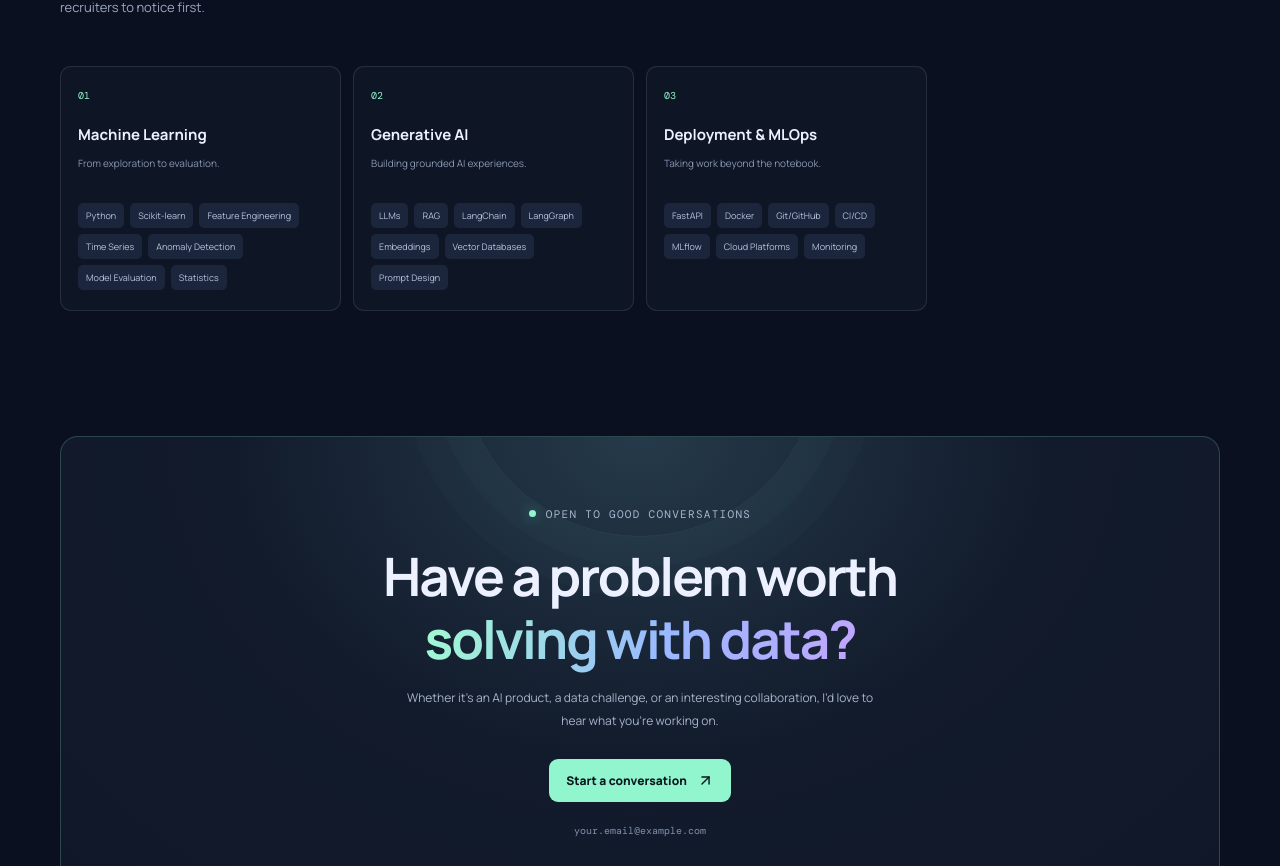
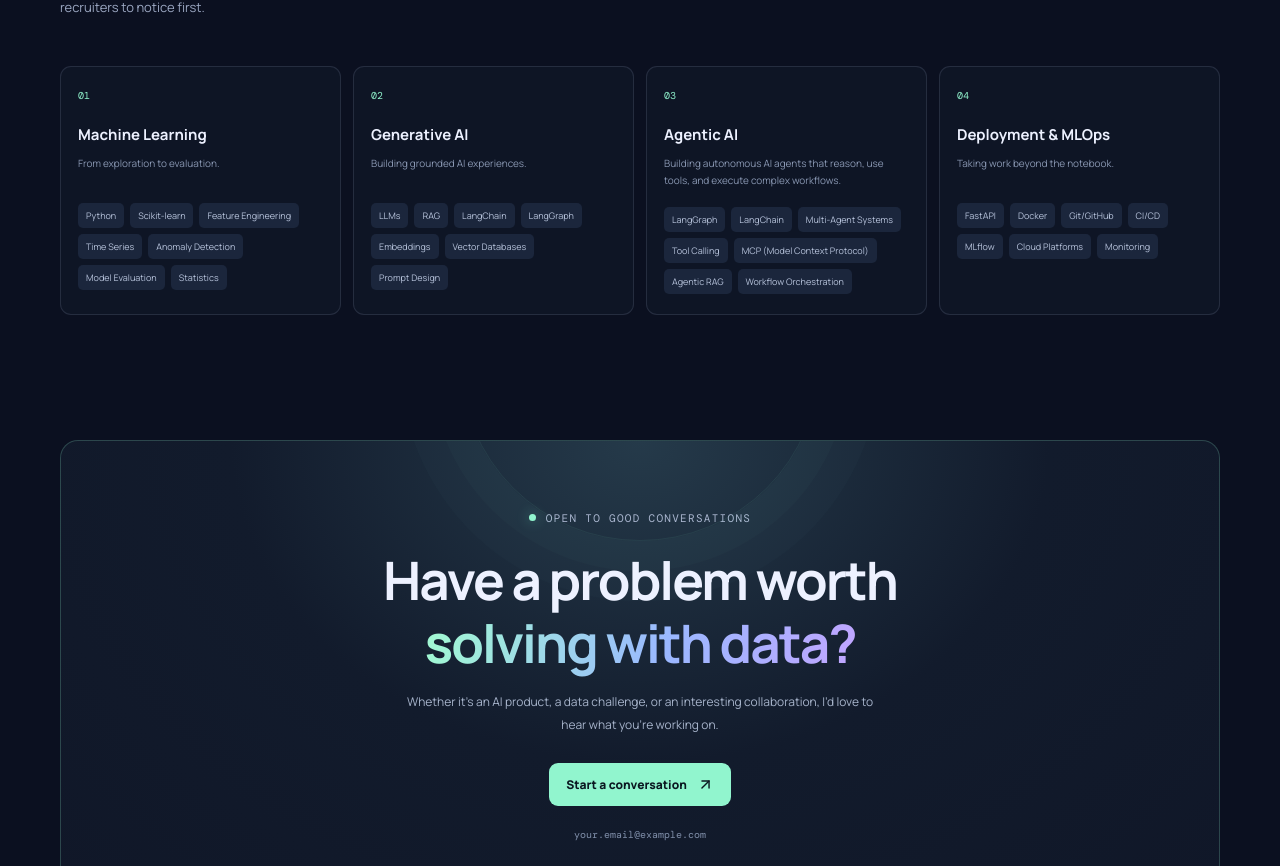
Before and after one commit to vashist1994/portfolio, a React (Vite) app: page / in a window 1280 px wide. Shown: the part 3300-4166 px from the top of the page. Built offline with nearby package versions, Linux system fonts and the light colour scheme.

Commit message:
added agentic AI skillset

```diff
--- a/src/data/skills.js
+++ b/src/data/skills.js
@@ -11,6 +11,20 @@ export const skillGroups = [
   },
 
   {
+  title: "Agentic AI",
+  description: "Building autonomous AI agents that reason, use tools, and execute complex workflows.",
+  skills: [
+    "LangGraph",
+    "LangChain",
+    "Multi-Agent Systems",
+    "Tool Calling",
+    "MCP (Model Context Protocol)",
+    "Agentic RAG",
+    "Workflow Orchestration"
+  ]
+  },
+
+  {
     title: "Deployment & MLOps",
     description: "Taking work beyond the notebook.",
     skills: ["FastAPI", "Docker", "Git/GitHub", "CI/CD", "MLflow", "Cloud Platforms", "Monitoring"]
```
